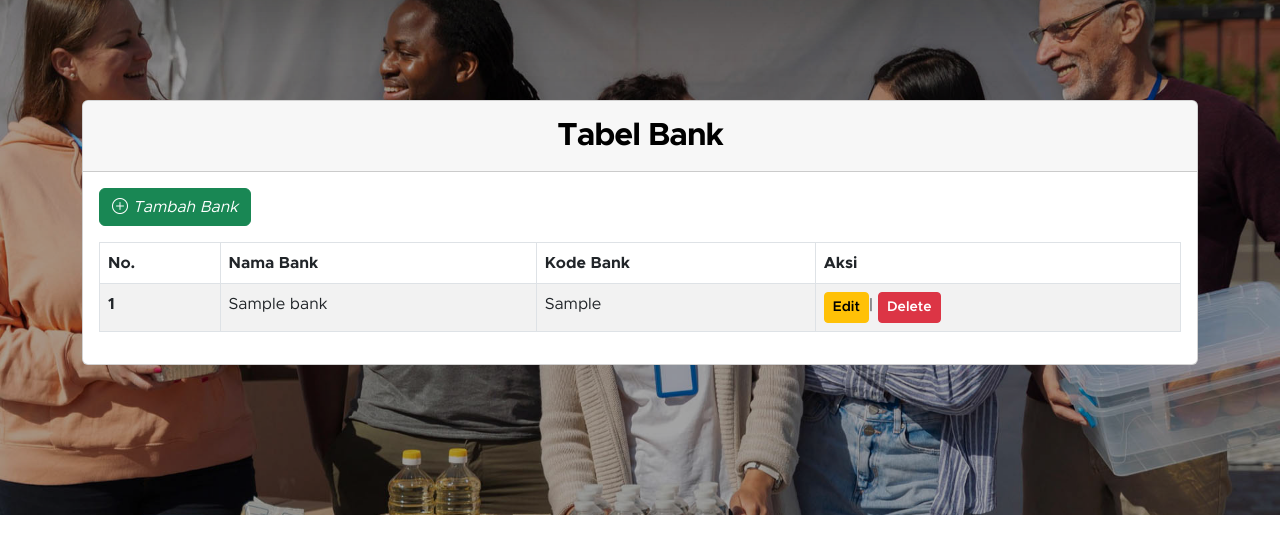
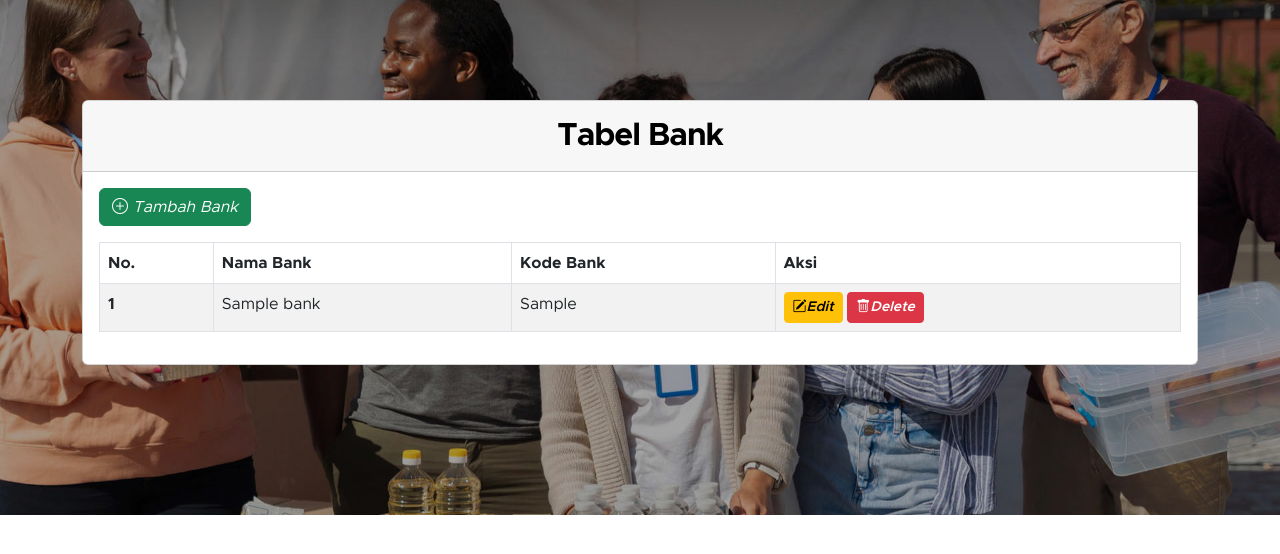
Before and after one commit to farisfaikar/website-keuangan, a PHP site: page /bank.php in a window 1280 px wide. Shown: the part 90-644 px from the top of the page. Run offline with PHP 8.4, Linux system fonts and the light colour scheme; tables that the repository leaves empty or names only in its code hold one stand-in row (values such as "Sample post").

Commit message:
Update UI

```diff
--- a/bank.php
+++ b/bank.php
@@ -105,8 +105,8 @@ https://templatemo.com/tm-581-kind-heart-charity
                                             echo "<td>" . $data['nama_bank'] . "</td>";
                                             echo "<td>" . $data['kode_bank'] . "</td>";
                                             echo "<td>
-                                                <a href='src/bank/edit_bank.php?kode_bank=$data[kode_bank]' class='btn btn-warning btn-sm' style='font-weight: 600;'>Edit</a>|
-                                                <a href='src/bank/delete_bank.php?kode_bank=$data[kode_bank]' class='btn btn-danger btn-sm' style='font-weight: 600;'>Delete</a>
+                                                <a href='src/bank/edit_bank.php?kode_bank=$data[kode_bank]' class='btn btn-warning btn-sm' style='font-weight: 600;'><i class='bi bi-pencil-square'>Edit</i></a>
+                                                <a href='src/bank/delete_bank.php?kode_bank=$data[kode_bank]' class='btn btn-danger btn-sm' style='font-weight: 600;'><i class='bi bi-trash'>Delete</i></a>
                                             </td>";
                                             echo "</tr>";
                                             $no++;
```
